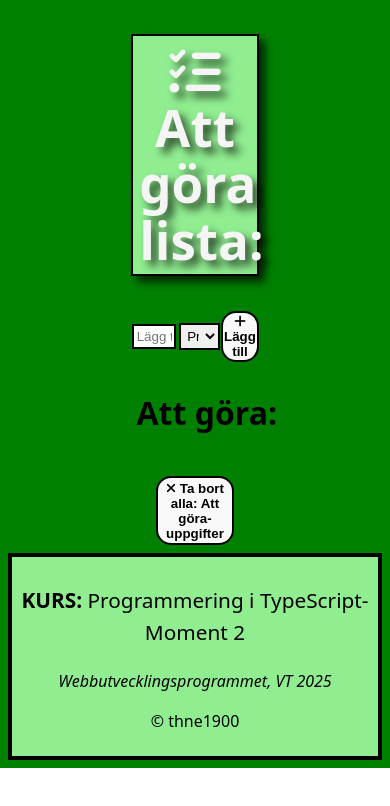
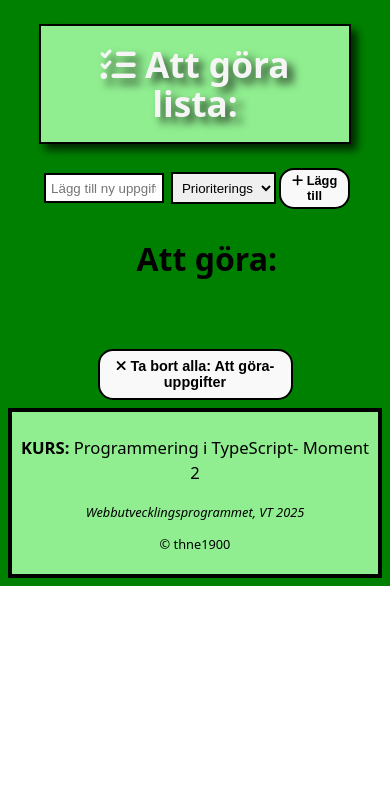
Before and after one commit to thne1900/moment2, a website built with Vite: page index.html in a window 390 px wide. Built offline with nearby package versions, Linux system fonts and the light colour scheme.

Commit message:
Utformade webbplatsen med responsiv design.

```diff
--- a/src/style.css
+++ b/src/style.css
@@ -139,3 +139,23 @@ footer{
     background-color: #f9f9f9;
   }
 }
+@media (max-width:1024px) {
+  h1{grid-area:1/1/1/4; margin-left:10%; margin-right: 10%; font: 3em;}
+  form {grid-area:3/1/4/4; margin-left: 10%; margin-right: 10%;}
+  input {width:60%; padding:1.5%;}
+  select {width:60%; padding:1.5%;}
+  #submit {width:25%; font-size: 1.2em;}
+  #deleteTodos {width:75%; margin-left:10%; font-size: 1.2em;}
+}
+
+@media (max-width:600px) {
+h1 {font-size: 2.2em;}
+h2 {font-size: 2em;}
+form {margin-left: 5%; margin-right: 5%;}
+input {width:30%;}
+select {width:30%;}
+#submit {width:20%; font-size: 0.8em;}
+#deleteTodos {grid-area:6/1/6/4; width:50%; margin-left:25%; font-size: 0.9em;}
+footer {font-size: 0.8em;}
+
+}
```
